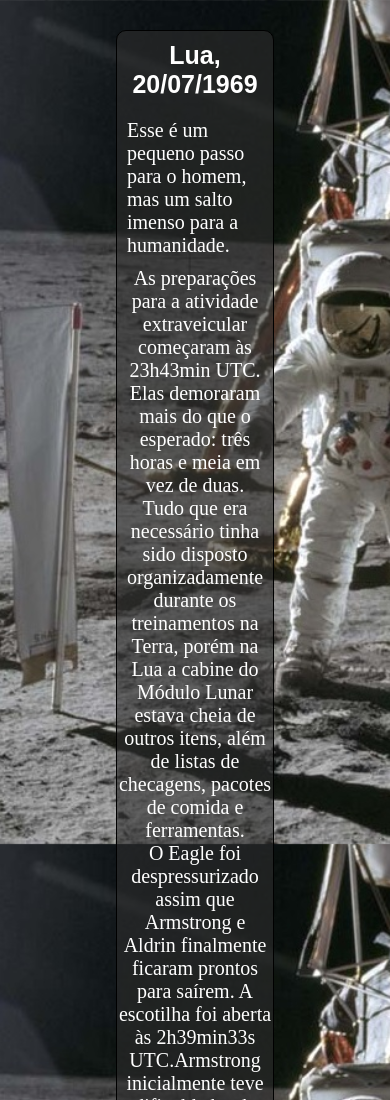
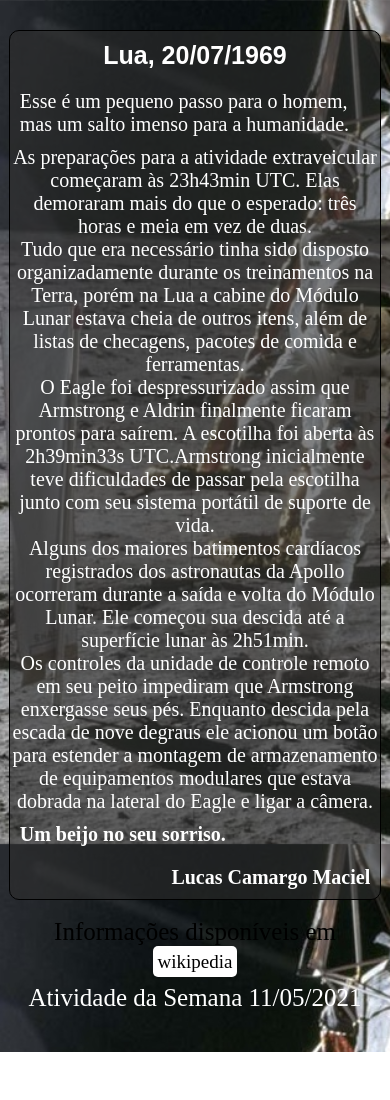
Before and after one commit to Luccasccam/Carta, a plain HTML site: page index.html in a window 390 px wide. Shown: the top 1100 px of the page. After the commit the page ends 1052 px from the top, so only its background shows below. Drawn offline with Linux system fonts and the light colour scheme.

Commit message:
Add files via upload
update

```diff
--- a/style.css
+++ b/style.css
@@ -6,7 +6,7 @@
 body{
     text-align: center;
     margin: 30px 0px;
-    background-image: url(./Abell-370.jpg);
+    background-image: url(./plane.jpg);
     background-attachment: fixed;
     background-size: cover;
 }
@@ -63,3 +63,17 @@ a:hover{
     padding: 10px;
     color: #FFFFFF;
 }
+@media only screen and (max-width: 600px){
+    .body-carta{
+        width: 95%;
+    }
+    a {
+        font-size: 19px;
+        margin: 10px;
+        padding: 5px;
+        background: #FFFFFF;
+        color: #000000;
+        border-radius: 5px;
+        text-decoration: none;
+    }
+}
```
Also changed, not shown: plane.jpg (added).
